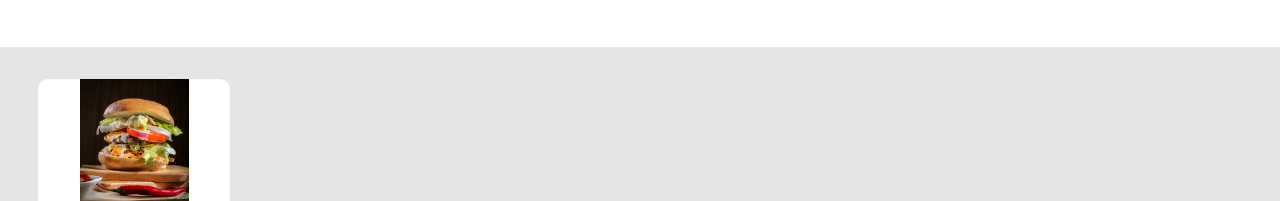
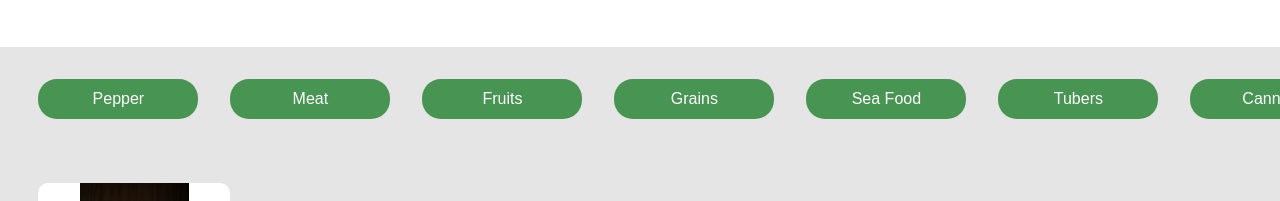
Before and after one commit to mentor-d/Web, a React (Create React App) app: page /StoreProductSearch in a window 1280 px wide. Shown: the part 361-562 px from the top of the page. Built offline with nearby package versions, Linux system fonts and the light colour scheme; a web font is replaced by a local one.

Commit message:
store-prodiuct-search-categories

```diff
--- a/src/pages/search_stores/search_stores.js
+++ b/src/pages/search_stores/search_stores.js
@@ -2,8 +2,8 @@ import "../../css/main.css"
 import "./search_stores.css"
 import Head from "../../components/header/Head"
 import StoreImg from "../../Img/Rectangle 375.png"
-import MobileBottomNav2 from "../../Components/mobile_bottom_nav2";
-import MobileSearchType from "../../Components/mobile_search_type";
+import MobileBottomNav2 from "../../components/mobile_bottom_nav2";
+import MobileSearchType from "../../components/mobile_search_type";
 import Logo from "../../Img/farmylogo.png"
 import Ratings from "../../Img/Full Four Stars.png"
 
--- a/src/pages/store_product_search_page/store_product_search.css
+++ b/src/pages/store_product_search_page/store_product_search.css
@@ -82,6 +82,33 @@ input:focus {
     width: 6rem;
     padding: 0;
     /* border: 1px solid red; */
+  }
+  .store-categories{
+    display: flex;
+    gap: 2rem;
+    justify-content: space-between;
+    flex-shrink: 0;
+    /* width: 90%; */
+    margin: auto;
+    overflow-x: auto;
+    padding: 2rem 3%;
+  }
+  .store-categories div{
+    height: 2.5rem;
+    width: 10rem;
+    flex-shrink: inherit;
+    display:flex;
+    flex-wrap: nowrap;
+    justify-content: center;
+    align-items: center;
+    padding: .5rem;
+    background-color: var(--color-primary-shade2);
+    color:var(--color-white);
+    border-radius: 19px;
+  }
+  .store-categories div h4{
+    margin: 1rem .5rem;
+    font-weight:400;
   }
   .store-container {
 
@@ -194,6 +221,9 @@ input:focus {
     /* border: 1px solid red; */
     position: relative;
    }
+   .store-categories div{
+    width: auto;
+   }
    .store-product-search-mobile-id-name{
     position: absolute;
     left: 8.5rem;
--- a/src/pages/store_product_search_page/store_product_search.js
+++ b/src/pages/store_product_search_page/store_product_search.js
@@ -33,6 +33,16 @@ const StoreProductSearch = () =>{
           <img src={Ratings} alt="img" />
         </div>
       </div>
+    </div>
+    <div className="store-categories">
+    <div><h4>Pepper</h4></div>
+    <div><h4>Meat</h4></div>
+    <div><h4>Fruits</h4></div>
+    <div><h4>Grains</h4></div>
+      <div><h4>Sea Food</h4></div>
+      <div><h4>Tubers</h4></div>
+      <div><h4>Canned</h4></div>
+
     </div>
     <div className="store-container">
       <div className="store-container-box">
@@ -70,6 +80,15 @@ const StoreProductSearch = () =>{
               </div>
               <img className="ratings" src={Ratings}/>
             </div>
+            <div className="store-categories">
+    <div><h4>Pepper</h4></div>
+    <div><h4>Meat</h4></div>
+    <div><h4>Fruits</h4></div>
+    <div><h4>Grains</h4></div>
+      <div><h4>Sea Food</h4></div>
+      <div><h4>Tubers</h4></div>
+      <div><h4>Canned</h4></div>
+    </div>
             <div className="store-product-search-mobile-container">
                 <div className="store-product-search-mobile-container-box">
                     <div className="store-product-search-mobile-container-box-img">
```
Also changed, not shown: src/pages/product_upload_page/product_upload.css (added), src/pages/product_upload_page/product_upload.js (added).
